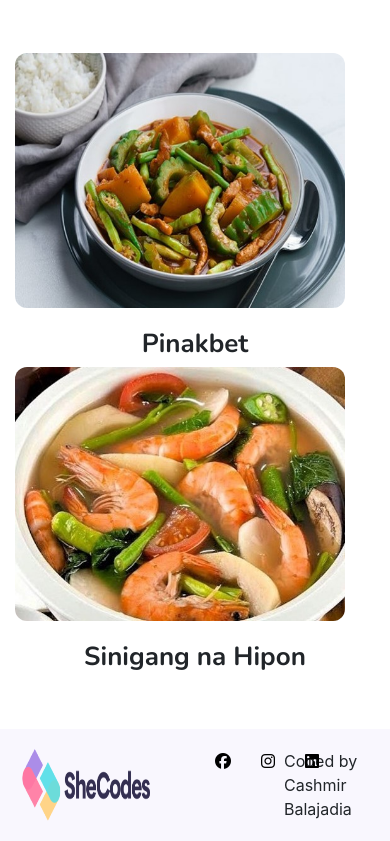
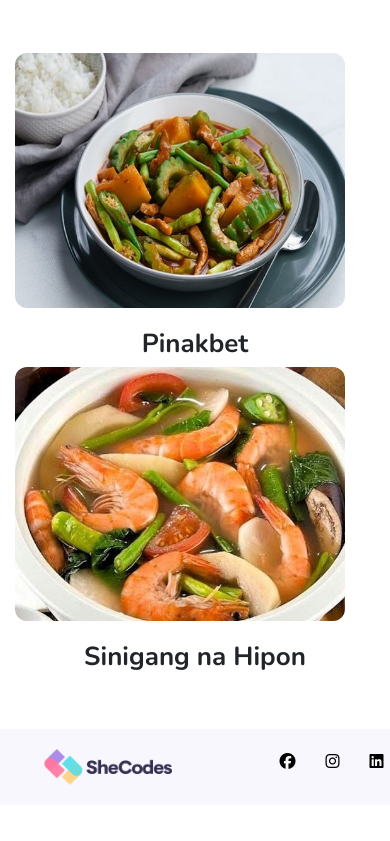
Before and after one commit to cashmirB/portfolio-project, a plain HTML site: page index.html in a window 390 px wide. Shown: the part 2618-3459 px from the top of the page. After the commit the page ends 3423 px from the top, so only its background shows below. Drawn offline with nearby package versions, Linux system fonts and the light colour scheme.

Commit message:
updated css for footer

```diff
--- a/index.html
+++ b/index.html
@@ -131,7 +131,7 @@
           <i class="fa-brands fa-linkedin"></i>
         </a>
       </div>
-      <div>Coded by Cashmir Balajadia</div>
+      <div class="d-none d-md-block">Coded by Cashmir Balajadia</div>
     </footer>
   </body>
 </html>
```
